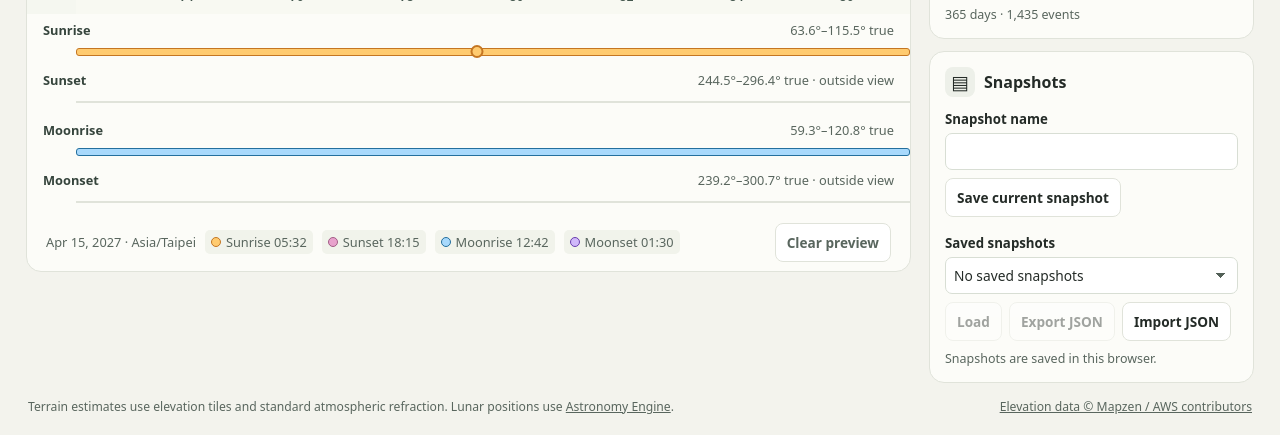
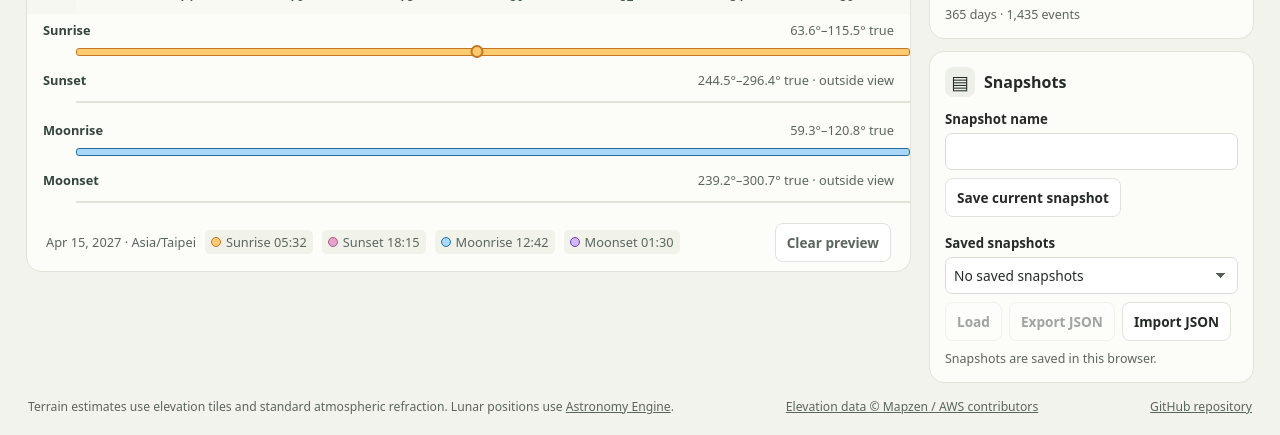
Before and after one commit to luomein/SOLHORIZON, a plain HTML site: page docs/index.html in a window 1280 px wide. Shown: the part 700-1135 px from the top of the page. Drawn offline with nearby package versions, Linux system fonts and the light colour scheme; no server answers.

Commit message:
Link Solhorizon to its GitHub repository

```diff
--- a/docs/index.html
+++ b/docs/index.html
@@ -81,7 +81,7 @@
 </section>
 </aside>
 </div>
-<footer><span>Terrain estimates use elevation tiles and standard atmospheric refraction. Lunar positions use <a href="https://github.com/cosinekitty/astronomy">Astronomy Engine</a>.</span><a href="https://registry.opendata.aws/terrain-tiles/">Elevation data © Mapzen / AWS contributors</a></footer>
+<footer><span>Terrain estimates use elevation tiles and standard atmospheric refraction. Lunar positions use <a href="https://github.com/cosinekitty/astronomy">Astronomy Engine</a>.</span><a href="https://registry.opendata.aws/terrain-tiles/">Elevation data © Mapzen / AWS contributors</a><a href="https://github.com/luomein/SOLHORIZON">GitHub repository</a></footer>
 </main>
 
 <dialog id="expandedPanoramaMap" aria-labelledby="expandedMapTitle">
```
